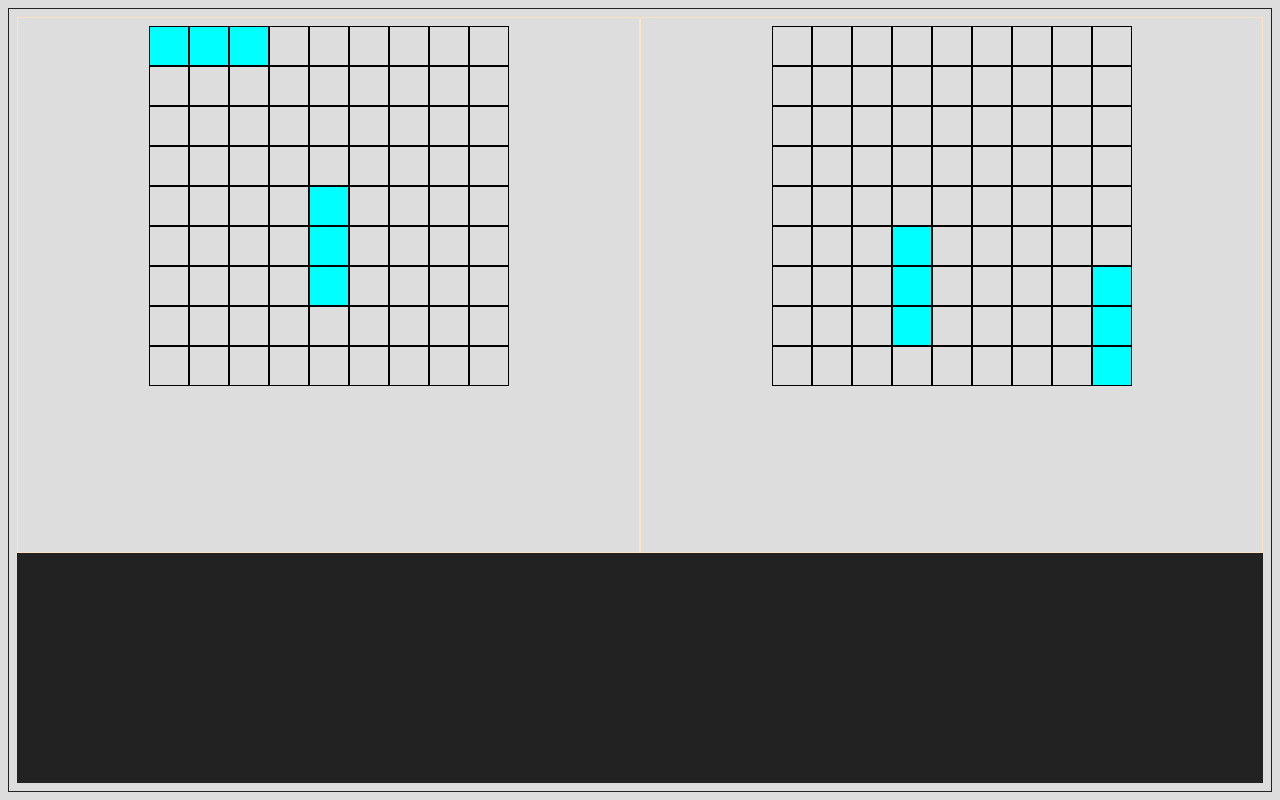
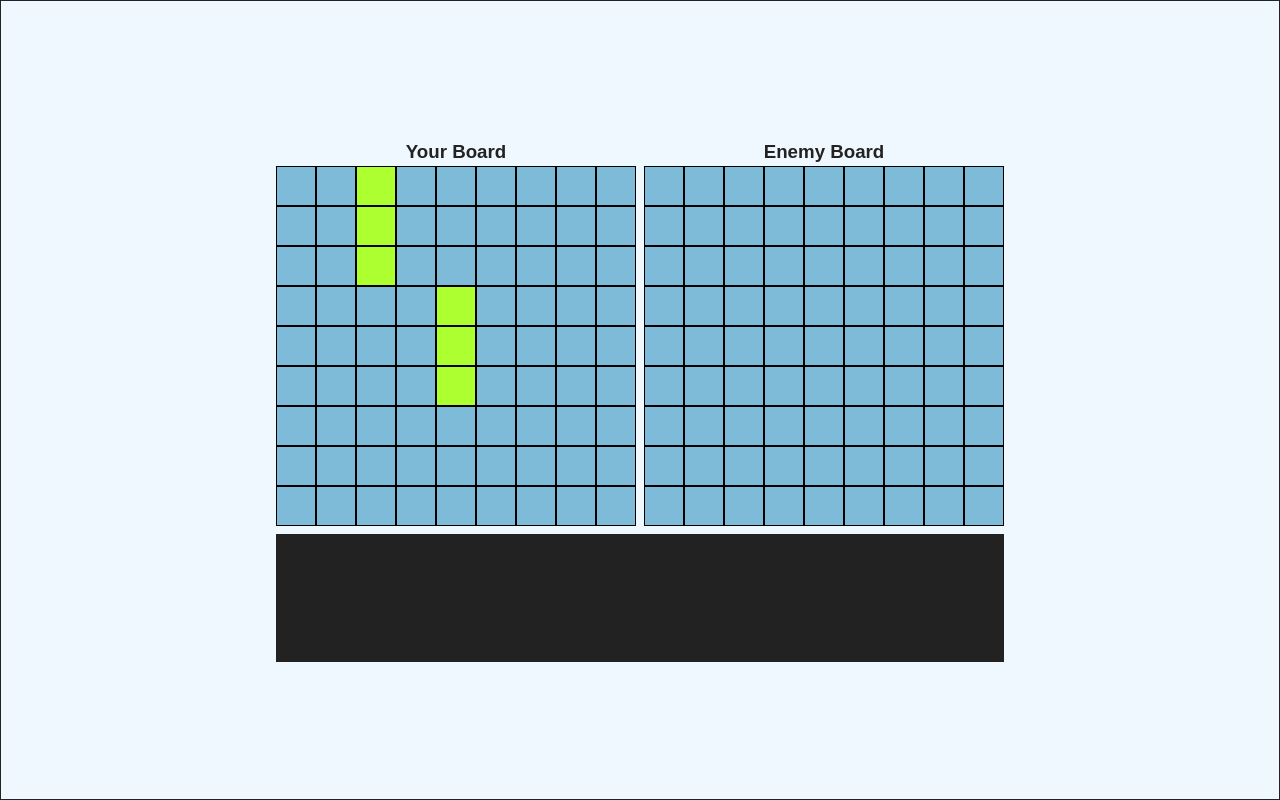
Before and after one commit to NabilHadi/battleship, a website built with webpack: page src/index.html in a window 1280 px wide. Built offline with nearby package versions, Linux system fonts and the light colour scheme.

Commit message:
Added AI player

```diff
--- /dev/null
+++ b/src/dom.js
@@ -0,0 +1,92 @@
+import GameboardView from "./views/gameboard-view";
+import { GameModule, EventAggregator } from "./game";
+
+// DOM Controller
+const DOMController = (function (player1ContainerView, player2ContainerView) {
+  let player1BoardView;
+  let player2BoardView;
+
+  // render boards function
+  function renderBoards() {
+    player1BoardView = GameboardView(
+      "first-player-board",
+      ["board"],
+      GameModule.gameboard1,
+      true
+    );
+    player2BoardView = GameboardView(
+      "second-player-board",
+      ["board"],
+      GameModule.gameboard2,
+      false
+    );
+
+    player1ContainerView.append(player1BoardView.getView());
+    player2ContainerView.append(player2BoardView.getView());
+  }
+
+  function boardClickHandler(evn) {
+    if (!evn.target.dataset.x && !evn.target.dataset.y) return;
+    evn.stopPropagation();
+
+    const x = Number(evn.target.dataset.x);
+    const y = Number(evn.target.dataset.y);
+    const playerID = Number(evn.target.dataset.player);
+
+    if (GameModule.isFirstPlayerTurn) {
+      if (playerID !== 2) return;
+
+      const respone = GameModule.gameboard2.receiveAttack({ x, y });
+      if (!respone) return;
+
+      if (respone.isMissedAttack) {
+        player2BoardView.changeHitStateFor({ x, y }, true);
+      } else {
+        player2BoardView.changeHitStateFor({ x, y }, false);
+      }
+      GameModule.nextPlayerTurn();
+    }
+  }
+
+  function setupClickHandlers() {
+    player1BoardView.getView().addEventListener("click", boardClickHandler);
+    player2BoardView.getView().addEventListener("click", boardClickHandler);
+  }
+
+  function removeClickHandlers() {
+    player1BoardView.getView().removeEventListener("click", boardClickHandler);
+    player2BoardView.getView().removeEventListener("click", boardClickHandler);
+  }
+
+  EventAggregator.subscribe(GameModule.GAME_END_EVENT, (event) => {
+    removeClickHandlers();
+    const outputDiv = document.querySelector(".output-msg");
+    outputDiv.textContent = `*** ${event.winner.name} WON!! ***`;
+  });
+
+  EventAggregator.subscribe(GameModule.COMPUTER_PLAYED, (event) => {
+    if (event.response.isMissedAttack) {
+      player1BoardView.changeHitStateFor(event.coordinates, true);
+    } else {
+      player1BoardView.changeHitStateFor(event.coordinates, false);
+    }
+    GameModule.isFirstPlayerTurn = true;
+  });
+
+  return {
+    renderBoards,
+    setupClickHandlers,
+    removeClickHandlers,
+  };
+})(
+  document.querySelector("#first-player-container"),
+  document.querySelector("#second-player-container")
+);
+
+export default DOMController;
+
+// 1- render boards on the DOM
+// 2- add click lisensers and handlers for boards
+// 3- when user clicks on board call recieve attack on that board
+// 4- check if attack is either missed shot or seccesful attack on ship
+// 5- update board on DOM
--- a/src/game.js
+++ b/src/game.js
@@ -1,68 +1,113 @@
 import Gameboard from "./gameboard";
-import Player from "./player";
-import GameboardView from "./views/gameboard-view";
+import Player, { AIPlayer } from "./player";
+import {
+  getRandomAdjacentXCoordinates,
+  getRandomAdjacentYCoordinates,
+} from "./utils";
 
-export const DomController = (function () {
+export const EventAggregator = (function () {
+  function Event(name) {
+    this._handlers = [];
+    this.name = name;
+  }
+  Event.prototype.addHandler = function (handler) {
+    this._handlers.push(handler);
+  };
+  Event.prototype.removeHandler = function (handler) {
+    this._handlers = this._handlers.filter((h) => {
+      h !== handler;
+    });
+  };
+  Event.prototype.fire = function (eventArgs) {
+    this._handlers.forEach(function (h) {
+      h(eventArgs);
+    });
+  };
+
+  const events = [];
+
+  function getEvent(eventName) {
+    return events.find((e) => {
+      return e.name === eventName;
+    });
+  }
+
+  return {
+    publish(eventName, eventArgs) {
+      let event = getEvent(eventName);
+
+      if (!event) {
+        event = new Event(eventName);
+        events.push(event);
+      }
+
+      event.fire(eventArgs);
+    },
+    subscribe(eventName, handler) {
+      let event = getEvent(eventName);
+
+      if (!event) {
+        event = new Event(eventName);
+        events.push(event);
+      }
+
+      event.addHandler(handler);
+    },
+  };
+})();
+
+export const GameModule = (function (boardsSize) {
+  const COMPUTER_PLAYED = "computerPlayed";
+  const GAME_END_EVENT = "gameEnded";
+
   const player1 = Player({ name: "Player1", id: 1 });
-  const player2 = Player({ name: "Player2", id: 2 });
+  const gameboard1 = Gameboard(boardsSize, player1);
 
-  const gameboard1 = Gameboard(9, player1);
-  const gameboard2 = Gameboard(9, player2);
-
-  gameboard1.placeShipAt({ x: 0, y: 0 }, { x: 0, y: 1 }, { x: 0, y: 2 });
-  gameboard1.placeShipAt({ x: 4, y: 4 }, { x: 5, y: 4 }, { x: 6, y: 4 });
-
-  gameboard2.placeShipAt({ x: 8, y: 8 }, { x: 7, y: 8 }, { x: 6, y: 8 });
-  gameboard2.placeShipAt({ x: 7, y: 3 }, { x: 6, y: 3 }, { x: 5, y: 3 });
-
-  const firstPlayerBoardView = GameboardView("first-player-board", ["board"]);
-  const secondPlayerBoardView = GameboardView("second-player-board", ["board"]);
-
-  firstPlayerBoardView.populateView(gameboard1);
-  secondPlayerBoardView.populateView(gameboard2);
-
-  const firstPlayerContainerView = document.querySelector(
-    "#first-player-container"
-  );
-  const secondPlayerContainerView = document.querySelector(
-    "#second-player-container"
-  );
-
-  firstPlayerContainerView.append(firstPlayerBoardView.getView());
-  secondPlayerContainerView.append(secondPlayerBoardView.getView());
-
-  const outputDiv = document.querySelector(".output-msg");
+  const computerPlayer = AIPlayer("Computer", 2, gameboard1);
+  const gameboard2 = Gameboard(boardsSize, computerPlayer);
 
   let isFirstPlayerTurn = true;
 
-  const boardClickHandler = (e) => {
-    if (!e.target.dataset.x && !e.target.dataset.y) return;
-    e.stopPropagation();
+  return {
+    player1,
+    computerPlayer,
+    gameboard1,
+    gameboard2,
+    get isFirstPlayerTurn() {
+      return isFirstPlayerTurn;
+    },
+    set isFirstPlayerTurn(v) {
+      isFirstPlayerTurn = v;
+    },
+    nextPlayerTurn() {
+      isFirstPlayerTurn = false;
+      if (gameboard1.isAllShipsSunk()) {
+        EventAggregator.publish(GAME_END_EVENT, { winner: computerPlayer });
+      } else if (gameboard2.isAllShipsSunk()) {
+        EventAggregator.publish(GAME_END_EVENT, { winner: player1 });
+      } else {
+        // computer plays too fast, gotta slow it down a bit
+        setTimeout(() => {
+          EventAggregator.publish(COMPUTER_PLAYED, computerPlayer.play());
+        }, 300);
+      }
+    },
+    placeShipsOnBoards() {
+      gameboard1.placeShipAt(...getRandomAdjacentXCoordinates(3, boardsSize));
+      gameboard1.placeShipAt(...getRandomAdjacentXCoordinates(3, boardsSize));
+      gameboard1.placeShipAt(...getRandomAdjacentYCoordinates(3, boardsSize));
+      gameboard1.placeShipAt(...getRandomAdjacentYCoordinates(3, boardsSize));
 
-    const x = Number(e.target.dataset.x);
-    const y = Number(e.target.dataset.y);
-    const playerNum = Number(e.target.dataset.player);
-    let attackResponse;
-
-    if (isFirstPlayerTurn) {
-      if (playerNum !== 2) return;
-
-      attackResponse = gameboard2.receiveAttack({ x, y });
-      console.log(attackResponse);
-      secondPlayerBoardView.populateView(gameboard2);
-    } else {
-      if (playerNum !== 1) return;
-
-      attackResponse = gameboard1.receiveAttack({ x, y });
-      console.log(attackResponse);
-      firstPlayerBoardView.populateView(gameboard1);
-    }
-    outputDiv.textContent = JSON.stringify(attackResponse);
-    isFirstPlayerTurn = !isFirstPlayerTurn;
+      gameboard2.placeShipAt(...getRandomAdjacentXCoordinates(3, boardsSize));
+      gameboard2.placeShipAt(...getRandomAdjacentXCoordinates(3, boardsSize));
+      gameboard2.placeShipAt(...getRandomAdjacentYCoordinates(3, boardsSize));
+      gameboard2.placeShipAt(...getRandomAdjacentYCoordinates(3, boardsSize));
+    },
+    get COMPUTER_PLAYED() {
+      return COMPUTER_PLAYED;
+    },
+    get GAME_END_EVENT() {
+      return GAME_END_EVENT;
+    },
   };
-
-  firstPlayerBoardView.getView().addEventListener("click", boardClickHandler);
-  secondPlayerBoardView.getView().addEventListener("click", boardClickHandler);
-
-  return {};
-})();
+})(9);
--- a/src/gameboard.js
+++ b/src/gameboard.js
@@ -10,7 +10,7 @@ const getShipAt = (coordinates, shipsArray) => {
   return shipsArray.find((ship) => {
     const shipCoords = ship.getCoordinates();
     return shipCoords.some((shipCo) => {
-      return shipCo.x === coordinates.x && shipCo.y === coordinates.y;
+      return shipCo.x == coordinates.x && shipCo.y == coordinates.y;
     });
   });
 };
@@ -25,65 +25,44 @@ const Gameboard = function (_size = 0, _player = null) {
       boardArray.push({
         x,
         y,
-        isHit: false,
-        hasShip: false,
       });
     }
   }
 
   const canPlaceShipAt = (coordinatesArray) => {
     if (!isWithinBoardRange(coordinatesArray, _size)) {
-      return {
-        canPlaceShip: false,
-        reason: `Coordinates (${coordinatesArray}) are out of board range`,
-      };
+      return false;
     }
 
     if (
-      coordinatesArray.every((coords) => {
+      coordinatesArray.some((coords) => {
         return getShipAt(coords, shipsArray);
       })
     ) {
-      return {
-        canPlaceShip: false,
-        reason: `Cannot place ship at coordinates (${coordinatesArray}, another ship is in place)`,
-      };
+      return false;
     }
 
-    return {
-      canPlaceShip: true,
-    };
+    return true;
   };
 
   const canAttackAt = (coordinates) => {
     if (!isWithinBoardRange([coordinates], _size)) {
-      return {
-        canAttack: false,
-        reason: `Coordinates (${coordinates}) are out of board range`,
-      };
+      return false;
     }
 
     const ship = getShipAt(coordinates, shipsArray);
     if (ship && ship.isHitAt(coordinates)) {
-      return {
-        canAttack: false,
-        reason: `Ship at coordinates(${coordinates}) is already hit`,
-      };
+      return false;
     }
 
     const isAlreadyhit = missedAttacks.find(
       (coords) => coords.x === coordinates.x && coords.y === coordinates.y
     );
     if (isAlreadyhit) {
-      return {
-        canAttack: false,
-        reason: `Coordinates (${coordinates}) is already hit`,
-      };
+      return false;
     }
 
-    return {
-      canAttack: true,
-    };
+    return true;
   };
 
   return {
@@ -94,24 +73,11 @@ const Gameboard = function (_size = 0, _player = null) {
       return _player;
     },
     placeShipAt(...coordinatesArray) {
-      const canPlaceShipResponse = canPlaceShipAt(coordinatesArray);
-      if (!canPlaceShipResponse.canPlaceShip) {
-        return canPlaceShipResponse;
-      }
+      if (!canPlaceShipAt(coordinatesArray)) return false;
+
       const ship = Ship(coordinatesArray);
       shipsArray.push(ship);
-      for (let shipCoords of ship.getCoordinates()) {
-        for (let boardCoords of boardArray) {
-          if (
-            shipCoords.x === boardCoords.x &&
-            shipCoords.y === boardCoords.y
-          ) {
-            boardCoords.hasShip = true;
-          }
-        }
-      }
-
-      return canPlaceShipResponse;
+      return true;
     },
     getBoard() {
       return [...boardArray];
@@ -119,26 +85,23 @@ const Gameboard = function (_size = 0, _player = null) {
     getShips() {
       return [...shipsArray];
     },
+    hasShipAt(coordinates) {
+      return !!getShipAt(coordinates, shipsArray);
+    },
+    getMissedAttacks() {
+      return [...missedAttacks];
+    },
     receiveAttack(coordinates) {
-      const canAttackResponse = canAttackAt(coordinates);
-      if (!canAttackResponse.canAttack) {
-        return canAttackResponse;
-      }
-
-      boardArray.find((coords) => {
-        return coords.x === coordinates.x && coords.y === coordinates.y;
-      }).isHit = true;
+      if (!canAttackAt(coordinates)) return false;
 
       const ship = getShipAt(coordinates, shipsArray);
       if (!ship) {
         missedAttacks.push(coordinates);
-        return { ...canAttackResponse, isMissedShot: true };
+        return { isMissedAttack: true };
+      } else {
+        ship.hit(coordinates);
+        return { isMissedAttack: false };
       }
-      ship.hit(coordinates);
-      return {
-        ...canAttackResponse,
-        isMissedShot: false,
-      };
     },
     isAllShipsSunk() {
       return shipsArray.every((ship) => {
--- a/src/index.html
+++ b/src/index.html
@@ -12,8 +12,10 @@
   <div id="container">
     <div id="game-container">
       <div id="first-player-container" class="player-container">
+        <h3 class="board-title">Your Board</h3>
       </div>
       <div id="second-player-container" class="player-container">
+        <h3 class="board-title">Enemy Board</h3>
       </div>
       <div class="output-msg"></div>
     </div>
--- a/src/index.js
+++ b/src/index.js
@@ -1,3 +1,8 @@
 import "./styles/style.css";
-import { DomController } from "./game";
-console.log(DomController);
+import DOMController from "./dom";
+import { GameModule } from "./game";
+
+GameModule.placeShipsOnBoards();
+
+DOMController.renderBoards();
+DOMController.setupClickHandlers();
--- a/src/player.js
+++ b/src/player.js
@@ -1,3 +1,5 @@
+import { getRandomCoordinates } from "./utils";
+
 const Player = function ({ name: _name, id: _id } = {}) {
   return {
     get name() {
@@ -9,4 +11,25 @@ const Player = function ({ name: _name, id: _id } = {}) {
   };
 };
 
+export const AIPlayer = function (name, id, enmeyGamebaord) {
+  const playerObj = Player({ name, id });
+
+  return {
+    ...playerObj,
+    play() {
+      let coordinates = getRandomCoordinates(enmeyGamebaord.size);
+      let response = enmeyGamebaord.receiveAttack(coordinates);
+      while (!response) {
+        console.log(response);
+        coordinates = getRandomCoordinates(enmeyGamebaord.size);
+        response = enmeyGamebaord.receiveAttack(coordinates);
+      }
+      return {
+        coordinates,
+        response,
+      };
+    },
+  };
+};
+
 export default Player;
--- a/src/ship.js
+++ b/src/ship.js
@@ -32,9 +32,7 @@ const Ship = function (coordinatesArr = []) {
       });
     },
     getCoordinates() {
-      return coordinatesArr.map((pos) => {
-        return { x: pos.x, y: pos.y };
-      });
+      return coordinatesArr;
     },
   };
 };
--- a/src/styles/style.css
+++ b/src/styles/style.css
@@ -2,7 +2,6 @@
   margin: 0;
   padding: 0;
   box-sizing: border-box;
-  background-color: #ddd;
   color: #222;
 }
 
@@ -11,39 +10,57 @@ body {
 }
 
 #container {
-  min-height: 100vh;
-  padding: 8px;
   display: grid;
 }
 
 #game-container {
+  height: 100vh;
   border: 1px solid #222;
-  padding: 8px;
   display: grid;
-  grid-template-columns: repeat(2, 1fr);
-  grid-template-rows: 1fr 30%;
+  grid-template-columns: repeat(4, 1fr);
+  grid-template-rows: repeat(4, 1fr);
+  background-color: aliceblue;
+  gap: 8px;
+}
+
+#first-player-container {
+  grid-column: 2/3;
+  grid-row: 2/3;
+}
+
+#second-player-container {
+  grid-column: 3/4;
+  grid-row: 2/3;
 }
 
 .player-container {
   display: flex;
   flex-direction: column;
-  border: 1px solid bisque;
-  padding: 8px;
+  text-align: center;
+}
+
+.player-container .board-title {
+  padding: 3px;
 }
 
 .output-msg {
+  grid-row: 3/4;
+  grid-column: 2/4;
   background-color: #222;
   color: wheat;
-  grid-column: span 2;
+  display: flex;
+  justify-content: center;
+  align-items: center;
 }
 
 .player-container .board {
   flex: 1;
   display: grid;
-  grid-template-columns: repeat(9, 40px);
-  grid-template-rows: repeat(9, 40px);
+  grid-template-columns: repeat(9, minmax(40px, 1fr));
+  grid-template-rows: repeat(9, minmax(40px, 1fr));
   justify-content: center;
   align-items: center;
+  background-color: #7ebbd9;
 }
 
 .board .board-unit {
@@ -53,9 +70,13 @@ body {
 }
 
 .board .board-unit[data-has-ship="true"] {
-  background-color: aqua;
+  background-color: greenyellow;
 }
 
 .board .board-unit[data-is-hit="true"] {
   background-color: red;
 }
+
+.board .board-unit[data-has-ship="true"][data-is-hit="true"] {
+  background-color: black;
+}
--- /dev/null
+++ b/src/utils.js
@@ -0,0 +1,54 @@
+const getRandomNumber = (max) => {
+  return Math.floor(Math.random() * max);
+};
+
+export const getRandomCoordinates = (boardSize) => {
+  return {
+    x: getRandomNumber(boardSize),
+    y: getRandomNumber(boardSize),
+  };
+};
+
+export const getRandomAdjacentXCoordinates = (length, boardSize) => {
+  let x1 = getRandomNumber(boardSize);
+  let y = getRandomNumber(boardSize);
+
+  while (boardSize < x1 + length && boardSize > x1 - length) {
+    x1 = getRandomNumber(boardSize);
+  }
+
+  const coordinates = [];
+  if (boardSize > x1 + length) {
+    for (let i = 0; i < length; i++) {
+      coordinates.push({ x: x1 + i, y });
+    }
+  } else if (boardSize < x1 - length) {
+    for (let i = 0; i < length; i++) {
+      coordinates.push({ x: x1 - i, y });
+    }
+  }
+
+  return coordinates;
+};
+
+export const getRandomAdjacentYCoordinates = (length, boardSize) => {
+  let y1 = getRandomNumber(boardSize);
+  let x = getRandomNumber(boardSize);
+
+  while (boardSize <= y1 + length && boardSize >= y1 - length) {
+    y1 = getRandomNumber(boardSize);
+  }
+
+  const coordinates = [];
+  if (boardSize > y1 + length) {
+    for (let i = 0; i < length; i++) {
+      coordinates.push({ x, y: y1 + i });
+    }
+  } else if (boardSize < y1 - length) {
+    for (let i = 0; i < length; i++) {
+      coordinates.push({ x, y: y1 - i });
+    }
+  }
+
+  return coordinates;
+};
--- a/src/views/gameboard-view.js
+++ b/src/views/gameboard-view.js
@@ -1,25 +1,46 @@
-const GameboardView = (id, classes) => {
+import GridItemView from "./grid-item-view";
+
+const GameboardView = (id, classes, gameboard, showShips) => {
   const gameboardDiv = document.createElement("div");
   gameboardDiv.setAttribute("id", id);
   gameboardDiv.classList.add(...classes);
+  const gameBoardItemViews = [];
+
+  for (let boardUnit of gameboard.getBoard()) {
+    const boardItemView = GridItemView(
+      ["board-unit"],
+      boardUnit.x,
+      boardUnit.y,
+      gameboard.getPlayerId()
+    );
+
+    if (showShips && gameboard.hasShipAt({ x: boardUnit.x, y: boardUnit.y })) {
+      boardItemView.addHasShip();
+    }
+    gameBoardItemViews.push(boardItemView);
+    gameboardDiv.append(boardItemView.getView());
+  }
 
   return {
-    populateView(gameboardModel) {
-      gameboardDiv.innerHTML = "";
-      for (let boardUnit of gameboardModel.getBoard()) {
-        const boardUnitDiv = document.createElement("div");
-        boardUnitDiv.classList.add("board-unit");
-        boardUnitDiv.dataset.x = boardUnit.x;
-        boardUnitDiv.dataset.y = boardUnit.y;
-        boardUnitDiv.dataset.player = gameboardModel.getPlayerId();
-        boardUnitDiv.dataset.hasShip = boardUnit.hasShip;
-        boardUnitDiv.dataset.isHit = boardUnit.isHit;
-        gameboardDiv.append(boardUnitDiv);
+    changeHitStateFor(coordinates, isMissedAttack) {
+      const boardItemView = gameBoardItemViews.find((v) => {
+        return (
+          v.getView().dataset.x == coordinates.x &&
+          v.getView().dataset.y == coordinates.y
+        );
+      });
+
+      boardItemView.getView().dataset.isHit = true;
+      if (!isMissedAttack) {
+        boardItemView.addHasShip();
       }
     },
     getView() {
       return gameboardDiv;
     },
+    getBoardItemViews() {
+      return gameBoardItemViews;
+    },
   };
 };
 
--- /dev/null
+++ b/src/views/grid-item-view.js
@@ -0,0 +1,21 @@
+const GridItemView = (classes, x, y, playerId) => {
+  const view = document.createElement("div");
+  view.classList.add(...classes);
+  view.dataset.x = x;
+  view.dataset.y = y;
+  view.dataset.player = playerId;
+
+  return {
+    addHasShip() {
+      view.dataset.hasShip = true;
+    },
+    addIsHit() {
+      view.dataset.isHit = true;
+    },
+    getView() {
+      return view;
+    },
+  };
+};
+
+export default GridItemView;
```
Also changed, not shown: src/tests/gameboard.test.js (+53 -100 lines), src/tests/player.test.js (added).
